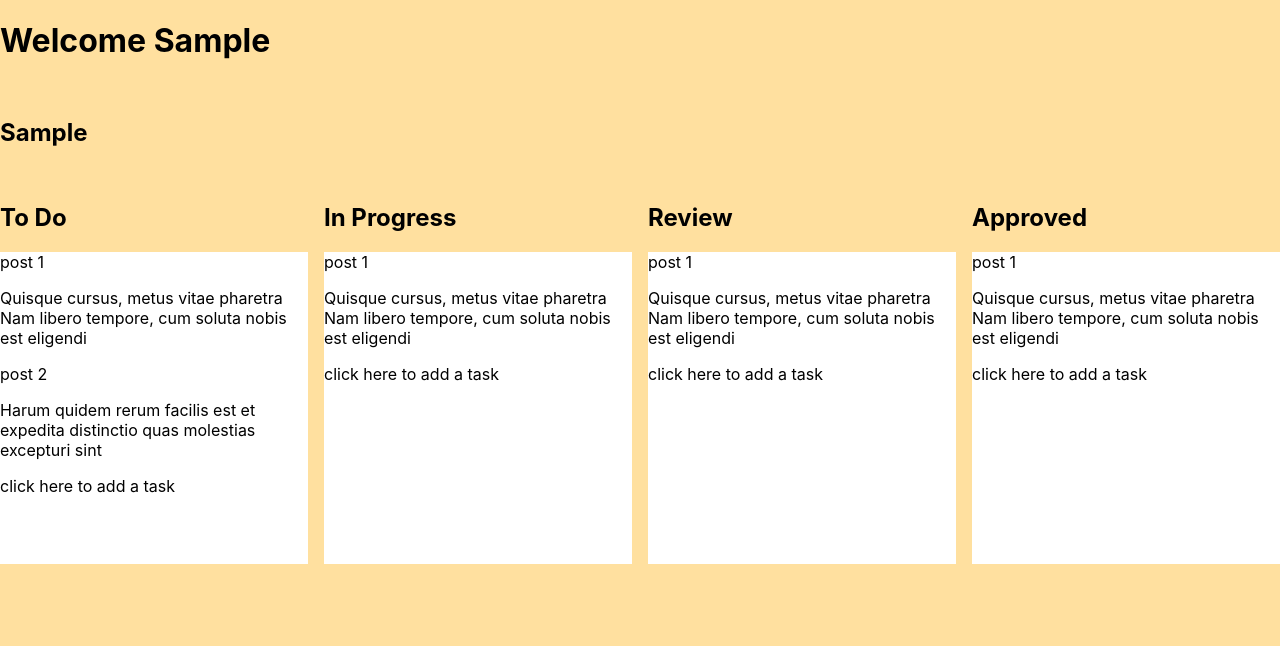
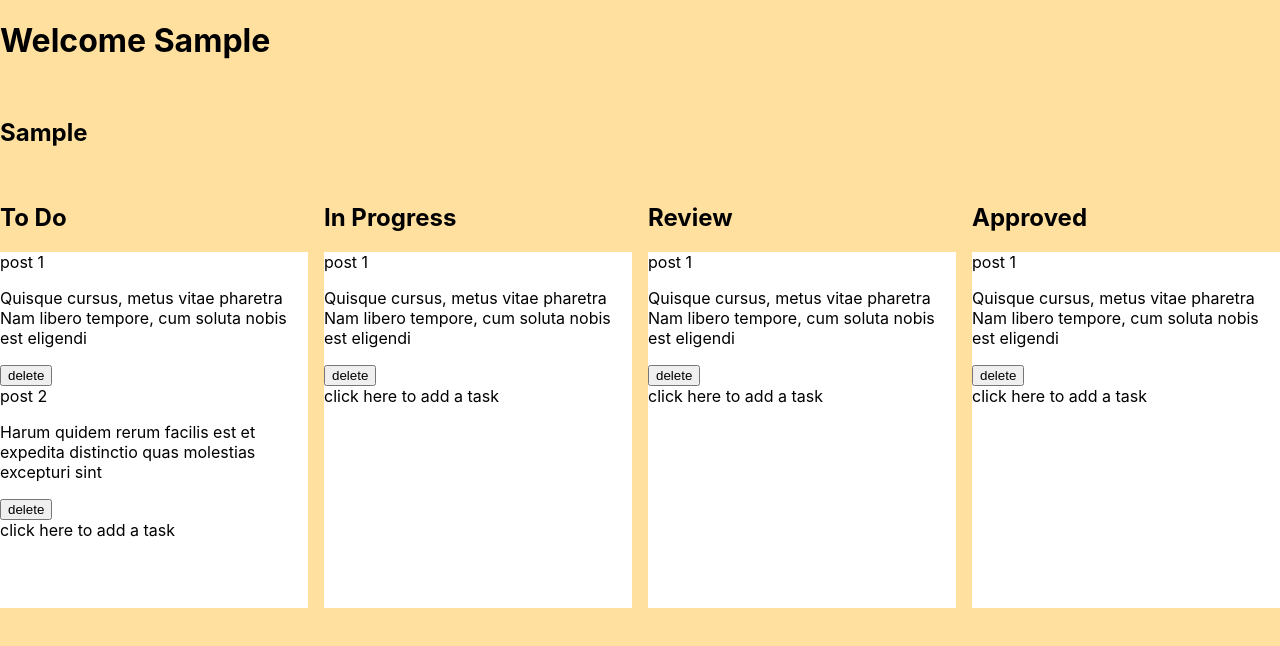
Before and after one commit to juanroyofullstack/to-do-app, a React (Create React App) app: page / in a window 1280 px wide. Both pictures are taken after typing "Sample", "Sample" into the empty fields and a click on the button "Create Project". Shown: the top 646 px of the page. Built offline with nearby package versions, Linux system fonts and the light colour scheme.

Commit message:
add: delete task from list implementation first version

```diff
--- a/src/components/TaskColumn.tsx
+++ b/src/components/TaskColumn.tsx
@@ -11,7 +11,7 @@ export const TaskColumn = ({ data, identifier }: { data: ITasks[]; identifier: s
         <h2>{title}</h2>
         <div className={'Column-box'}>
             {data.map((task, i) => {
-                return (<TaskComponent key={i} title={task.title} body={task.body} />);
+                return (<TaskComponent key={i} task={task} />);
             })}
             <CreateTask column={identifier} />
         </div>
--- a/src/components/TaskComponent.tsx
+++ b/src/components/TaskComponent.tsx
@@ -1,8 +1,20 @@
 import React from 'react';
+import { useDispatch } from "react-redux";
+import { removeTask } from '../store/actionCreators';
 
-export const TaskComponent = ({title, body}: {title: string; body: string}) => {
-    return (<div>
-        <span>{title}</span>
-        <p>{body}</p>
-    </div>);
+export const TaskComponent = ({ task }: {task: ITasks}) => {
+    const { title, body } = task;
+    const dispatch = useDispatch();
+
+    const handleDeleteTask = () => {
+        return dispatch(removeTask(task));
+    };
+
+    return (
+        <div>
+            <span>{title}</span>
+            <p>{body}</p>
+            <button onClick={handleDeleteTask}>delete</button>
+        </div>
+    );
 };
--- a/src/store/actionCreators.ts
+++ b/src/store/actionCreators.ts
@@ -14,7 +14,7 @@ export function addProject(project: ICreateProject): CreateAction {
     };
 }
 
-export function removeArticle(task: ITasks): TaskAction {
+export function removeTask(task: ITasks): TaskAction {
     return {
         type: actionTypes.REMOVE_TASK,
         task,
--- a/src/store/reducers/dataReducer.ts
+++ b/src/store/reducers/dataReducer.ts
@@ -70,7 +70,10 @@ export const dataReducer = (
     }
     case actionTypes.REMOVE_TASK: {
         const column = action.task.column;
-        return state[column as ColumnNames].filter(i => i !== action.task);
+        return {
+            ...state,
+            [column as ColumnNames]: state[column as ColumnNames].filter(i => i.id !== action.task.id)
+        };
     }
     }
     return state;
```
